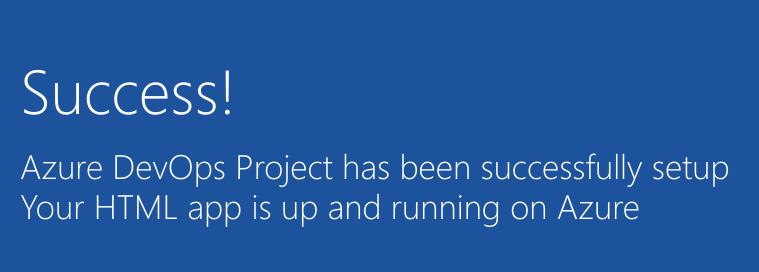
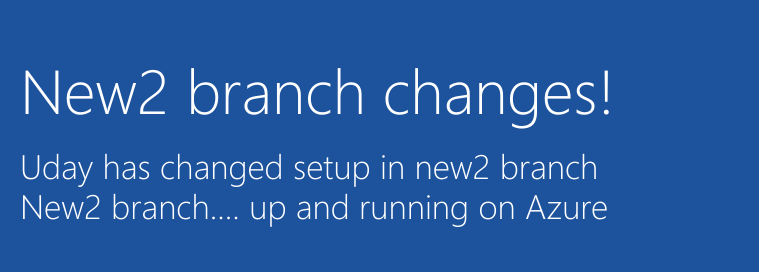
Before and after one commit to chavanuday/NewConflict, a plain HTML site: page index.html in a window 1280 px wide. Shown: the part 325-597 px from the top of the page, 205-964 px from the left. Drawn offline with Linux system fonts and the light colour scheme.

Commit message:
Made changes in new2 branch

```diff
--- a/index.html
+++ b/index.html
@@ -18,9 +18,9 @@
             </a>
         </div>
             <div class="content-body">
-                <div class="success-text">Success!</div>
-                <div class="description line-1"> Azure DevOps Project has been successfully setup</div>
-                <div class="description line-2"> Your HTML app is up and running on Azure</div>
+                <div class="success-text">New2 branch changes!</div>
+                <div class="description line-1"> Uday has changed setup in new2 branch</div>
+                <div class="description line-2"> New2 branch.... up and running on Azure</div>
                 <div class="next-steps-container">
                     <div class="next-steps-header">Next up</div>
                     <div class="next-steps-body">
```
